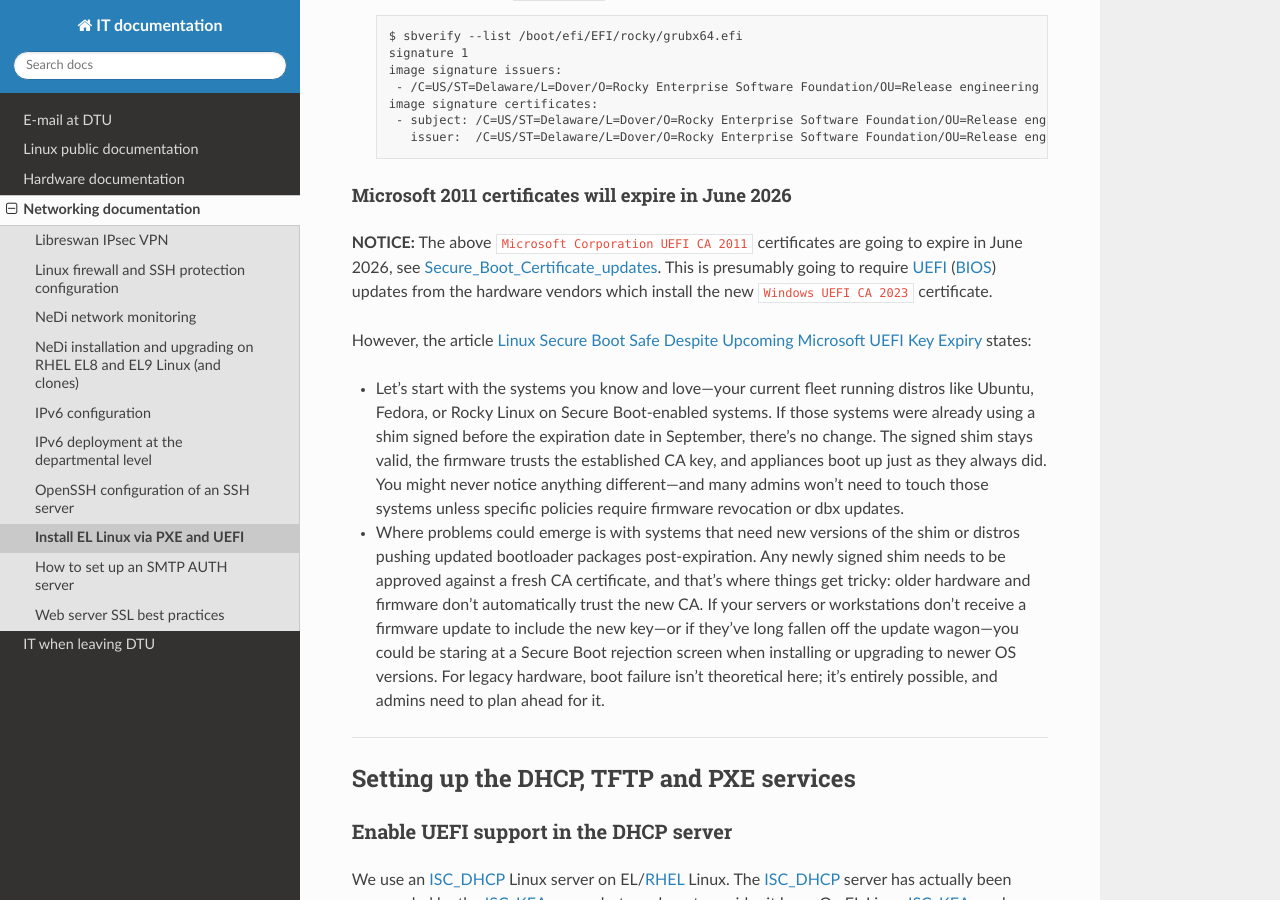
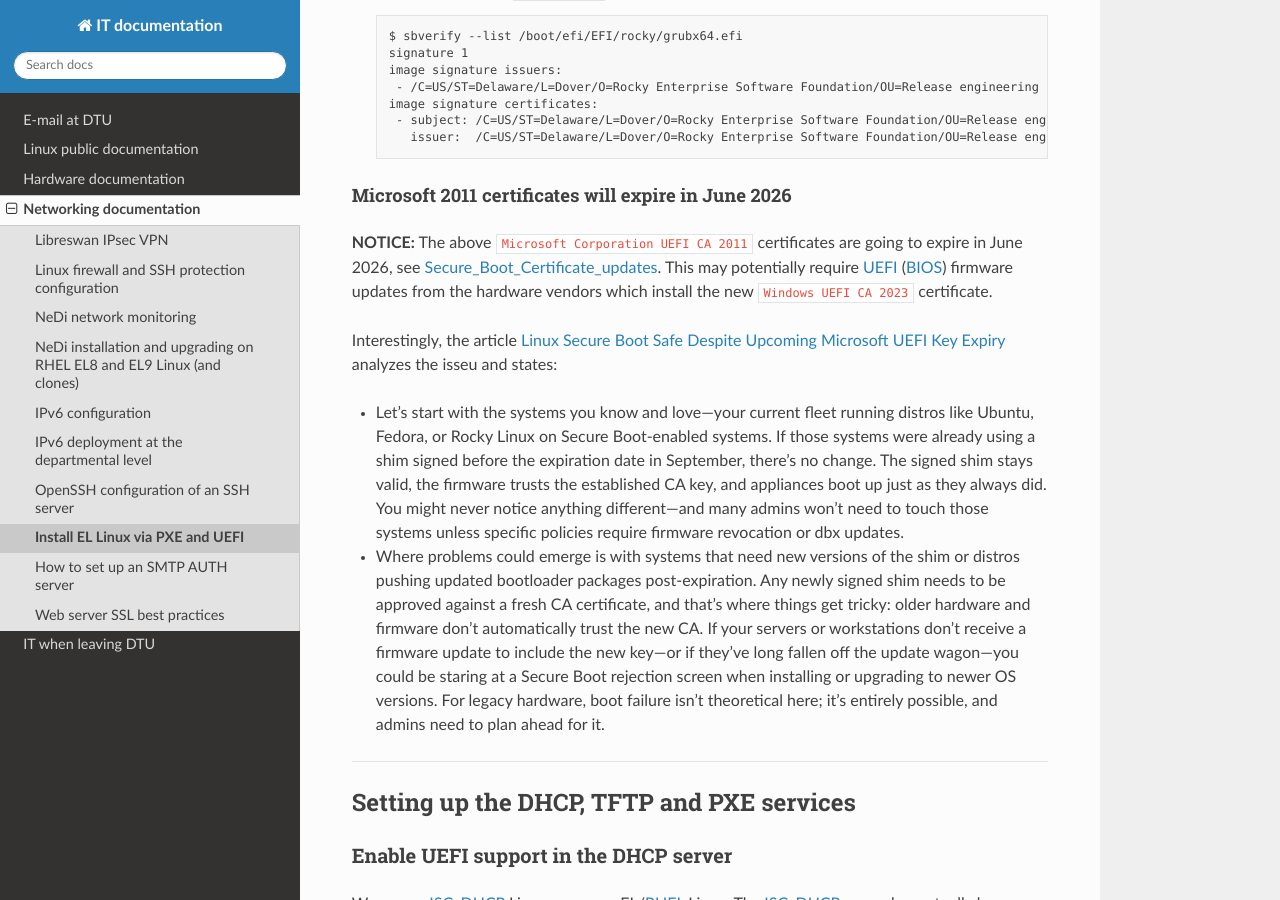
Before and after one commit to OleHolmNielsen/ITwiki, a Sphinx documentation site: the page built from docs/PXE_and_UEFI.rst, in a window 1280 px wide and 900 px high, scrolled down 7455 px. Built offline with Sphinx 7.4.7 and the Read the Docs theme 3.1.0, drawn with Linux system fonts in a browser that asks for light colours.

Commit message:
Minor edit

```diff
--- a/docs/PXE_and_UEFI.rst
+++ b/docs/PXE_and_UEFI.rst
@@ -370,12 +370,12 @@ Microsoft 2011 certificates will expire in June 2026
 **NOTICE:**
 The above ``Microsoft Corporation UEFI CA 2011`` certificates are going to expire in June 2026,
 see Secure_Boot_Certificate_updates_.
-This is presumably going to require UEFI_ (BIOS_) updates from the hardware vendors
+This may potentially require UEFI_ (BIOS_) firmware updates from the hardware vendors
 which install the new ``Windows UEFI CA 2023`` certificate.
 
-However, the article
+Interestingly, the article
 `Linux Secure Boot Safe Despite Upcoming Microsoft UEFI Key Expiry <https://linuxsecurity.com/news/vendors-products/microsoft-uefi-key-expiry-linux-secure-boot-safe>`_
-states:
+analyzes the isseu and states:
 
 * Let’s start with the systems you know and love—your current fleet running distros like Ubuntu, Fedora, or Rocky Linux on Secure Boot-enabled systems.
   If those systems were already using a shim signed before the expiration date in September, there’s no change.
```
